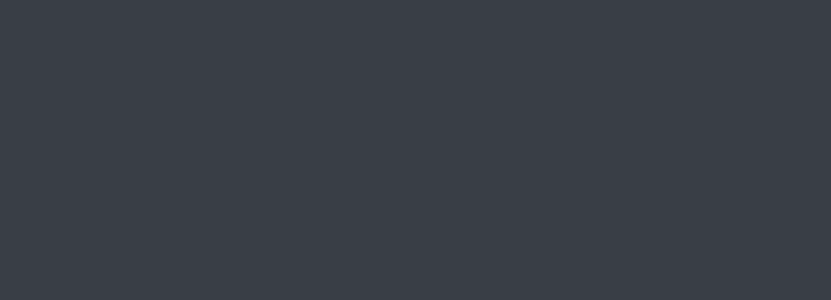
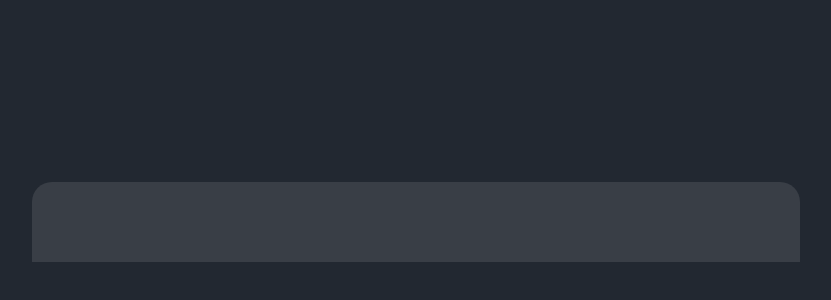
Before and after one commit to lucasalvisimader/MineField, a React (Create React App) app: page / in a window 1280 px wide. Shown: the part 178-478 px from the top of the page, without its empty margins (224-1055 px from the left). Built offline with nearby package versions, Linux system fonts and the light colour scheme.

Commit message:
starting header

```diff
--- a/src/components/header/Header.css
+++ b/src/components/header/Header.css
@@ -0,0 +1,8 @@
+.header__container {
+    background-color: var(--grey-default);
+    width: 60%;
+    height: 10%;
+    border-top-left-radius: 20px;
+    border-top-right-radius: 20px;
+    display: flex;
+}
--- a/src/components/header/Header.js
+++ b/src/components/header/Header.js
@@ -1,9 +1,14 @@
-
 // css
 import './Header.css';
+import '../../custom/Color.css'
 
 const Header = () => {
 
+    return(<>
+        <div className="header__container">
+
+        </div>
+    </>);
 }
 
 export default Header;
--- a/src/custom/Color.css
+++ b/src/custom/Color.css
@@ -1,3 +1,4 @@
 :root {
-    --background: #393E46;
+    --background-root: #222831;
+    --grey-default: #393E46;
 }
--- a/src/index.css
+++ b/src/index.css
@@ -4,6 +4,7 @@
 }
 
 #root {
+  background-color: var(--background-root);
   width: 100vw;
   height: 100vh;
   margin: 0;
--- a/src/pages/home/Home.css
+++ b/src/pages/home/Home.css
@@ -1,6 +1,8 @@
 
 .home__container {
-    background-color: var(--background);
     width: 100%;
     height: 100%;
+    display: flex;
+    justify-content: center;
+    align-items: center;
 }
--- a/src/pages/home/Home.js
+++ b/src/pages/home/Home.js
@@ -1,4 +1,3 @@
-
 // components
 import Header from '../../components/header/Header';
 
```
